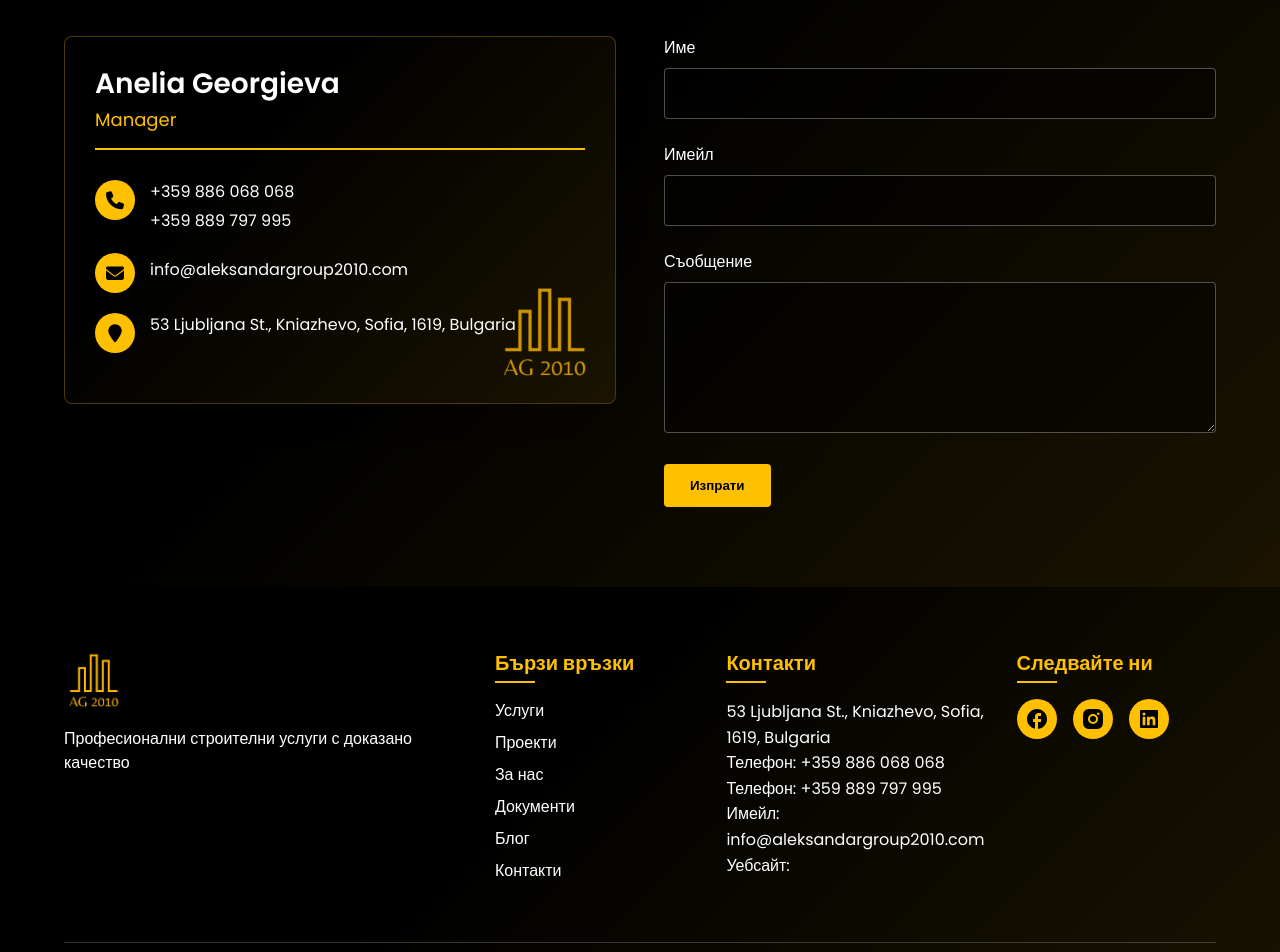
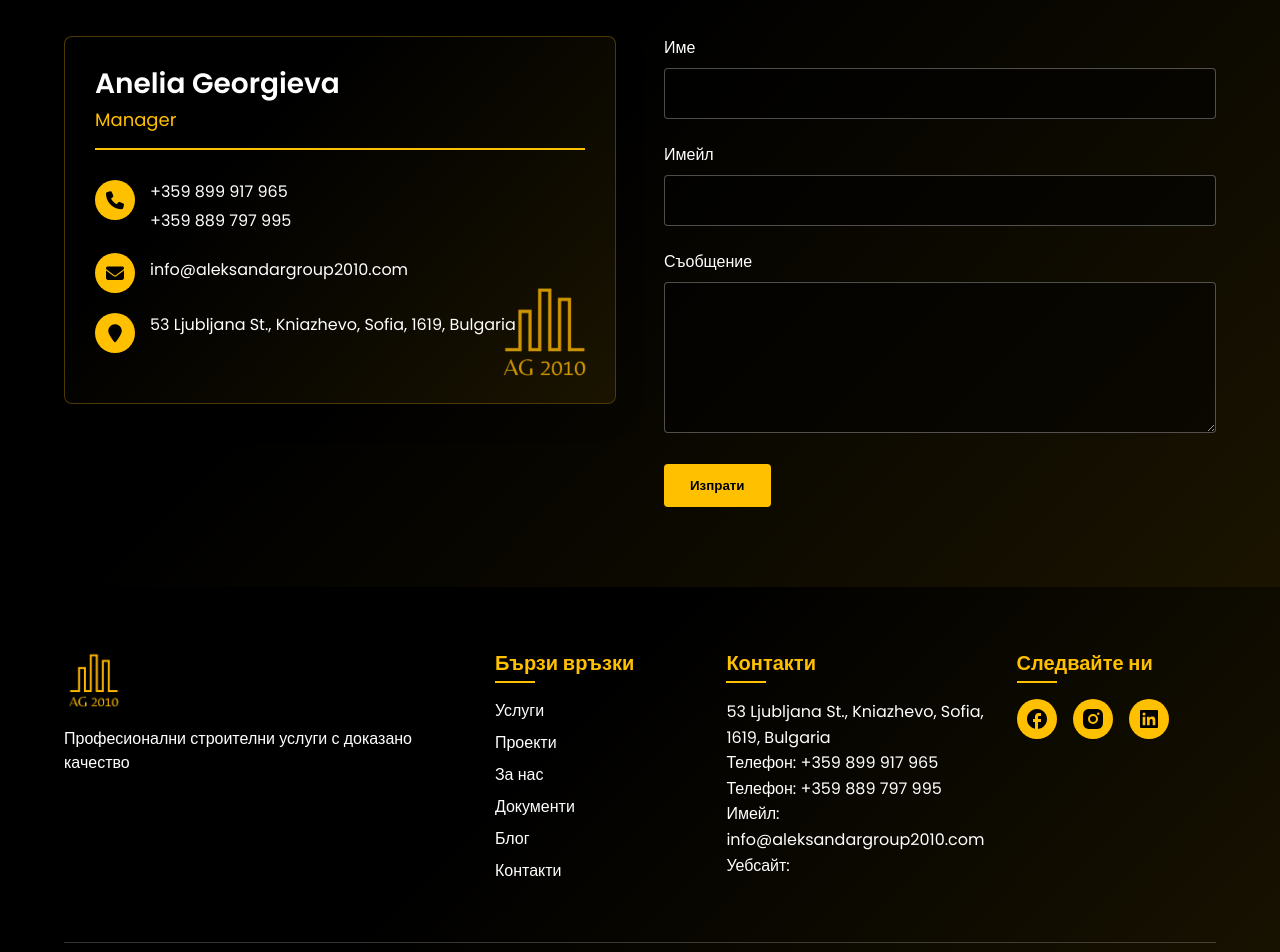
Before and after one commit to dimitarpeevzautre/aleksandargroup2010.com, a Jekyll site: the page built from index.md, in a window 1280 px wide and 1400 px high, scrolled down 4020 px. Shown: the part 355-1307 px from the top of the window. Built offline with Jekyll 4.4.1, drawn with Linux system fonts in a browser that asks for light colours.

Commit message:
Update contact.yml

```diff
--- a/_data/contact.yml
+++ b/_data/contact.yml
@@ -1,6 +1,7 @@
 address: "53 Ljubljana St., Kniazhevo, Sofia, 1619, Bulgaria"
-phone: "+359 886 068 068"
+phone: "+359 899 917 965"
 phone2: "+359 889 797 995"
+technical supervisor: Tsvetan Georgiev
 manager: "Anelia Georgieva"
 position: "Manager"
 email: "info@aleksandargroup2010.com"
```
